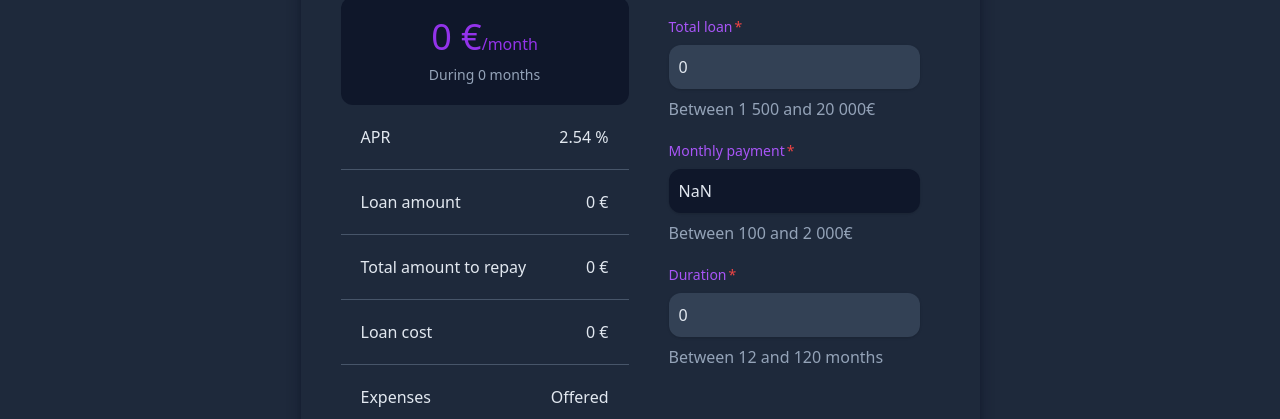
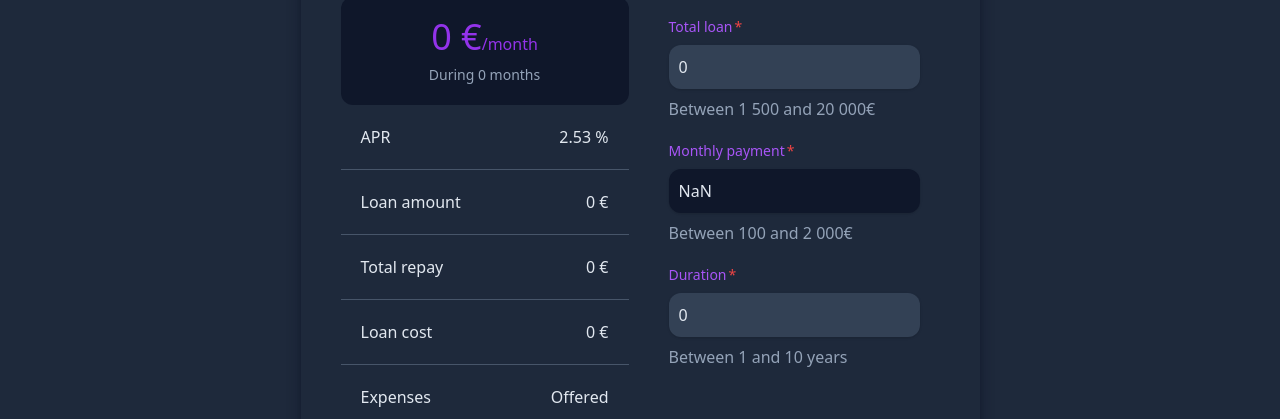
Before and after one commit to loickcherimont/student-loan-sim-vue, a Vue app: page / in a window 1280 px wide. Shown: the part 235-654 px from the top of the page. Built offline with nearby package versions, Linux system fonts and the light colour scheme.

Commit message:
Add a comment for unit of duration

```diff
--- a/src/App.vue
+++ b/src/App.vue
@@ -11,8 +11,8 @@ import { getMonthlyPayment } from './utils/utils';
 
 const loan = ref<number>(0)
 // const monthlyPayment = ref<number>(0)
-const duration = ref<number>(0)
-const apr = ref<number>(2.54)
+const duration = ref<number>(0) // number of year to repay
+const apr = ref<number>(2.53)
 const monthlyPayment = computed(() => getMonthlyPayment(loan.value, apr.value, duration.value))
 
 // Formula to evaluate the total amount to repay
@@ -53,14 +53,13 @@ watch(totalRepay, () => loanCost.value = (Number(totalRepay.value) - loan.value)
 
         <!-- display body -->
         <ul>
-          <!-- TAEG to translate in english -->
           <ScreenRow property="APR" :property-value="apr" property-type="rate" />
 
           <!-- Loan amount -->
           <ScreenRow property="Loan amount" :property-value="loan || 0" property-type="money" />
 
           <!-- Total amount to repay -->
-          <ScreenRow property="Total amount to repay" :property-value="totalRepay" property-type="money" />
+          <ScreenRow property="Total repay" :property-value="totalRepay" property-type="money" />
 
           <!-- Loan cost -->
           <ScreenRow property="Loan cost" :property-value="loanCost" property-type="money" />
@@ -79,7 +78,7 @@ watch(totalRepay, () => loanCost.value = (Number(totalRepay.value) - loan.value)
           <Field v-model="monthlyPayment" name="Monthly payment" subtitle="Between 100 and 2 000€" placeholder="2 000€"
             :is-disabled="true" />
           <!-- Duration -->
-          <Field v-model="duration" name="Duration" subtitle="Between 12 and 120 months" placeholder="20 months" />
+          <Field v-model="duration" name="Duration" subtitle="Between 1 and 10 years" placeholder="20 months" />
         </form>
       </div>
     </div>
```
